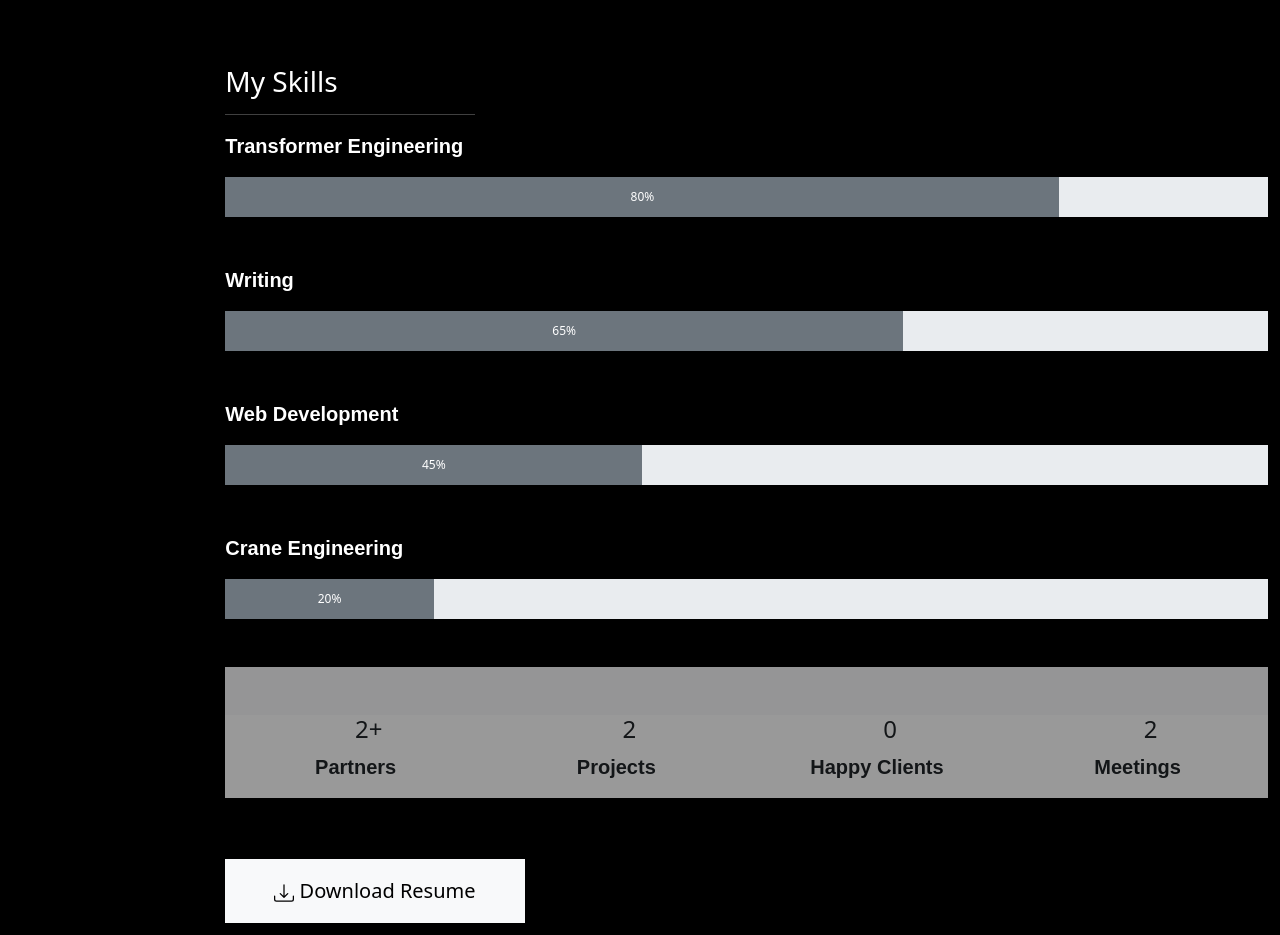
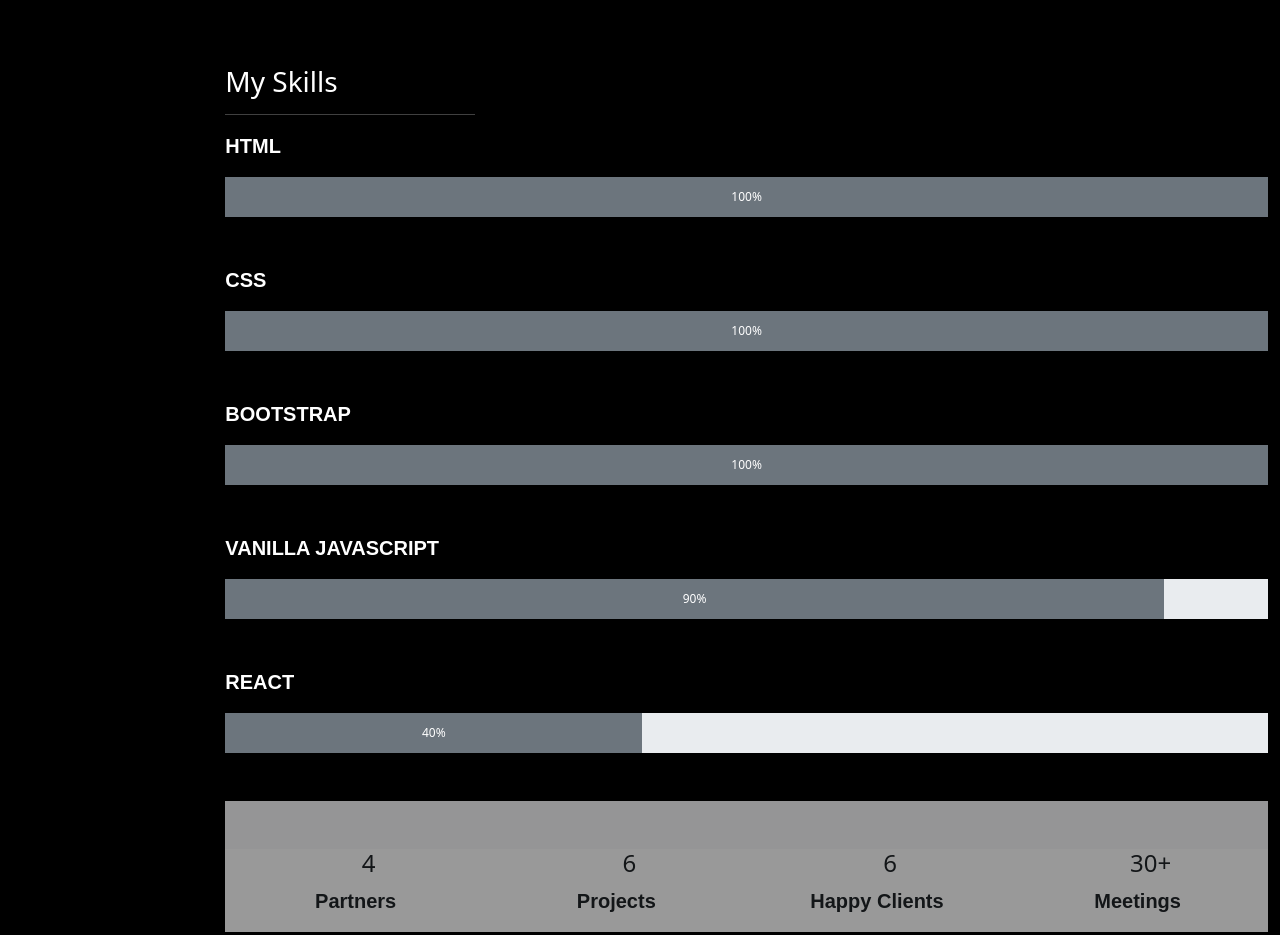
Before and after one commit to Edomthe1st/EDOMTHE1ST_PORTFOLIO, a plain HTML site: page index.html in a window 1280 px wide. Shown: the part 1840-2775 px from the top of the page. Drawn offline with nearby package versions, Linux system fonts and the light colour scheme.

Commit message:
portfolio update

```diff
--- a/index.html
+++ b/index.html
@@ -129,38 +129,42 @@
           <div class="myskills-section py-5">
             <h3>My Skills</h3>
             <hr style="width:250px">
-            <p class="skill-para"> Transformer Engineering</p>
+            <p class="skill-para"> HTML</p>
             <div class="progress rounded-0" style="height: 40px;">
-              <div class="progress-bar  bg bg-secondary" role="progressbar" style="width: 80%;" aria-valuenow="25" aria-valuemin="0" aria-valuemax="100">80%</div>
+              <div class="progress-bar  bg bg-secondary" role="progressbar" style="width: 100%;" aria-valuenow="25" aria-valuemin="0" aria-valuemax="100">100%</div>
             </div>
-            <p class="skill-para pt-5">Writing</p>
+            <p class="skill-para pt-5">CSS</p>
             <div class="progress rounded-0" style="height: 40px;">
-              <div class="progress-bar bg bg-secondary" role="progressbar" style="width: 65%;" aria-valuenow="25" aria-valuemin="0" aria-valuemax="100">65%</div>
+              <div class="progress-bar bg bg-secondary" role="progressbar" style="width: 100%;" aria-valuenow="25" aria-valuemin="0" aria-valuemax="100">100%</div>
             </div>
-            <p  class="skill-para pt-5">Web Development</p>
+            <p  class="skill-para pt-5">BOOTSTRAP</p>
             <div class="progress rounded-0" style="height: 40px;">
-              <div class="progress-bar bg bg-secondary" role="progressbar" style="width: 40%;" aria-valuenow="25" aria-valuemin="0" aria-valuemax="100">45%</div>
+              <div class="progress-bar bg bg-secondary" role="progressbar" style="width: 100%;" aria-valuenow="25" aria-valuemin="0" aria-valuemax="100">100%</div>
             </div>
-            <p class="skill-para pt-5"> Crane Engineering</p>
+            <p class="skill-para pt-5">VANILLA JAVASCRIPT</p>
             <div class="progress rounded-0" style="height: 40px;">
-              <div class="progress-bar  bg bg-secondary" role="progressbar" style="width: 20%;" aria-valuenow="25" aria-valuemin="0" aria-valuemax="100">20%</div>
+              <div class="progress-bar  bg bg-secondary" role="progressbar" style="width: 90%;" aria-valuenow="25" aria-valuemin="0" aria-valuemax="100">90%</div>
+            </div>
+            <p class="skill-para pt-5">REACT</p>
+            <div class="progress rounded-0" style="height: 40px;">
+              <div class="progress-bar  bg bg-secondary" role="progressbar" style="width: 40%;" aria-valuenow="25" aria-valuemin="0" aria-valuemax="100">40%</div>
             </div>
           </div>
         <div class="d-{inline-flex} box-opacity bg bg-light text-dark py-5 mb-5 ">
            <div class="col-3 bar text-center">
-           <h4>2+</h4>
+           <h4>4</h4>
            <p>Partners</p>
         </div>
         <div class="col-3  bar text-center">
-          <h4>2</h4>
+          <h4>6</h4>
            <p>Projects</p>
        </div>
        <div class="col-3 bar text-center">
-        <h4>0</h4>
+        <h4>6</h4>
          <p>Happy Clients</p>
      </div>
      <div class="col-3 bar  text-center">
-      <h4>2</h4>
+      <h4>30+</h4>
        <p>Meetings</p>
    </div>
         </div>
@@ -170,7 +174,7 @@
             <path d="M7.646 11.854a.5.5 0 0 0 .708 0l3-3a.5.5 0 0 0-.708-.708L8.5 10.293V1.5a.5.5 0 0 0-1 0v8.793L5.354 8.146a.5.5 0 1 0-.708.708l3 3z"/>
           </svg> Download Resume</button>
         </div>
-      <div class="container">
+      <!-- <div class="container">
         <div class="row bookings">
           <div class="col-6 ">
             <ul class="list-group box-opacity rounded-0 pb-5  ">
@@ -195,7 +199,7 @@
             </ul>
           </div>
         </div>
-      </div>
+      </div> -->
       <div>
         <h2 class="pb-5">My Reputations</h2>
         <div class="repu-flex">
@@ -272,7 +276,7 @@
           <textarea class="form-control" id="exampleFormControlTextarea1" rows="4" placeholder="Write Your Message..."></textarea>
         </div>
         <div class="py-5">
-          <button type="button" class="btn btn-light btn-lg rounded-0 px-5 py-3 send-msg"><svg xmlns="http://www.w3.org/2000/svg" width="40" height="30"  fill="currentColor" class="bi bi-send-fill me-3 " viewBox="0 0 16 16">
+          <button type="button"  class="btn btn-light btn-lg rounded-0 px-5 py-3 send-msg"><svg xmlns="http://www.w3.org/2000/svg" width="40" height="30"  fill="currentColor" class="bi bi-send-fill me-3 " viewBox="0 0 16 16">
             <path d="M15.964.686a.5.5 0 0 0-.65-.65L.767 5.855H.766l-.452.18a.5.5 0 0 0-.082.887l.41.26.001.002 4.995 3.178 3.178 4.995.002.002.26.41a.5.5 0 0 0 .886-.083l6-15Zm-1.833 1.89L6.637 10.07l-.215-.338a.5.5 0 0 0-.154-.154l-.338-.215 7.494-7.494 1.178-.471-.47 1.178Z"/>
           </svg>SEND MESSAGE</button>
         </div>
```
